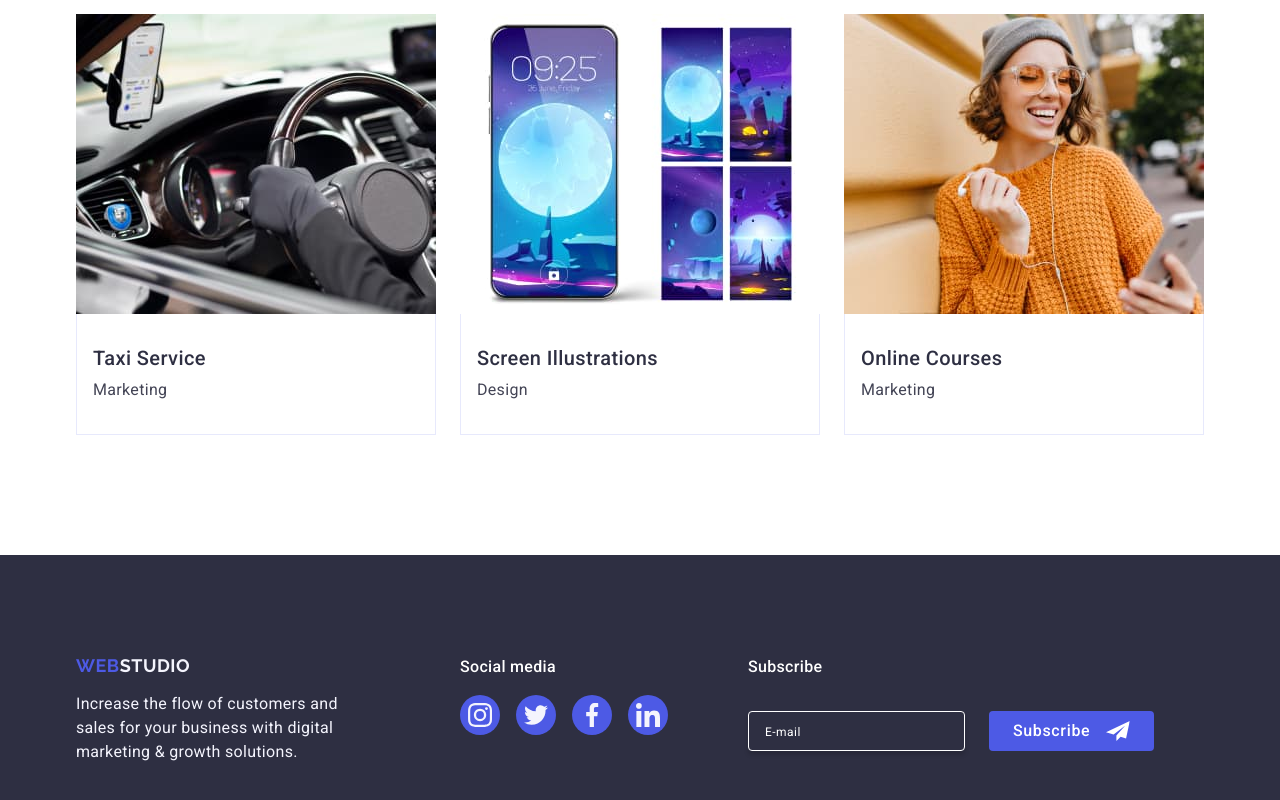
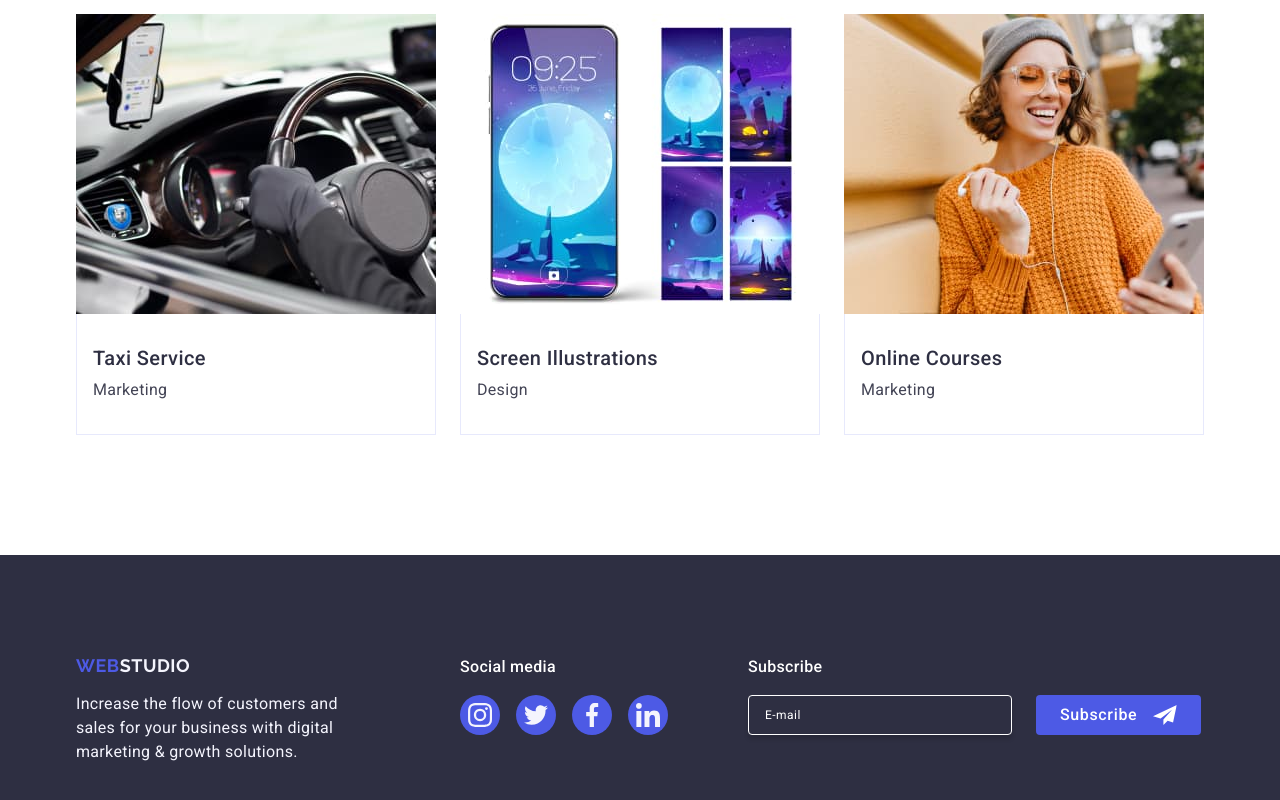
Before and after one commit to VitaInhulska/goit-markup-hw-05, a plain HTML site: page index.html in a window 1280 px wide. Shown: the part 2604-3404 px from the top of the page. Drawn offline with nearby package versions, Linux system fonts and the light colour scheme.

Commit message:
fix footer

```diff
--- a/css/styles.css
+++ b/css/styles.css
@@ -443,6 +443,8 @@ button {
     fill: #F4F4FD;
 }
 
+
+
 .text-subs {
     font-weight: 500;
     font-size: 16px;
@@ -453,13 +455,29 @@ button {
 }
 .form-footer {
     display: flex;
-    flex-direction: column;
-    gap: 16px;
-}
-.field-btn {
-    display: flex;
     gap: 24px;
 }
+.footer-email-field {
+    width: 264px;
+    height: 40px;
+    border: 1px solid #ffffff;
+    border-radius: 4px;
+    box-shadow: 0 4px 4px 0 rgba(0, 0, 0, 0.15);
+    background-color: transparent;
+    padding-left: 16px;
+    font-size: 12px;
+    line-height: 2;
+    letter-spacing: 0.04em;
+    color: #ffffff;
+
+}
+.footer-email-field::placeholder {
+    font-size: 12px;
+    line-height: 2;
+    letter-spacing: 0.04em;
+    color: #ffffff;
+}
+
 .footer-btn {
     cursor: pointer;
     display: flex;
@@ -483,25 +501,9 @@ button {
 .footer-btn:focus {
     background-color: #404bbf;
 }
-.footer-form-label {
 
-}
-.footer-email-field {
-    border: 1px solid #fff;
-    border-radius: 4px;
-    height: 40px;
-    box-shadow: 0 4px 4px 0 rgba(0, 0, 0, 0.15);
-    background-color: transparent;
-    padding: 8px 16px;
-    color: #fff;
-}
-.footer-email-field::placeholder {
-    font-weight: 400;
-    font-size: 12px;
-    line-height: 2;
-    letter-spacing: 0.04em;
-    color: #fff;
-}
+
+
 .icon-footer-plane {
     fill: #fff;
 }
--- a/index.html
+++ b/index.html
@@ -500,22 +500,20 @@
             autocomplete="off"
             novalidate
           >
-            <label class="footer-form-label" for="footer-field-sub"></label>
-            <div class="field-btn">
-              <input
+            <label class="footer-form-label"
+              ><input
                 class="footer-email-field"
-                id="footer-field-sub"
                 type="email"
                 name="footer-field"
                 placeholder="E-mail"
-              />
+            /></label>
+
             <button class="footer-btn" type="submit">
               Subscribe
               <svg class="icon-footer-plane" width="24" height="24">
                 <use href="./images/icons.svg#icon-plane"></use>
               </svg>
             </button>
-            </div>
           </form>
         </div>
       </div>
```
Lines whose indentation alone changed are shown as unchanged.
